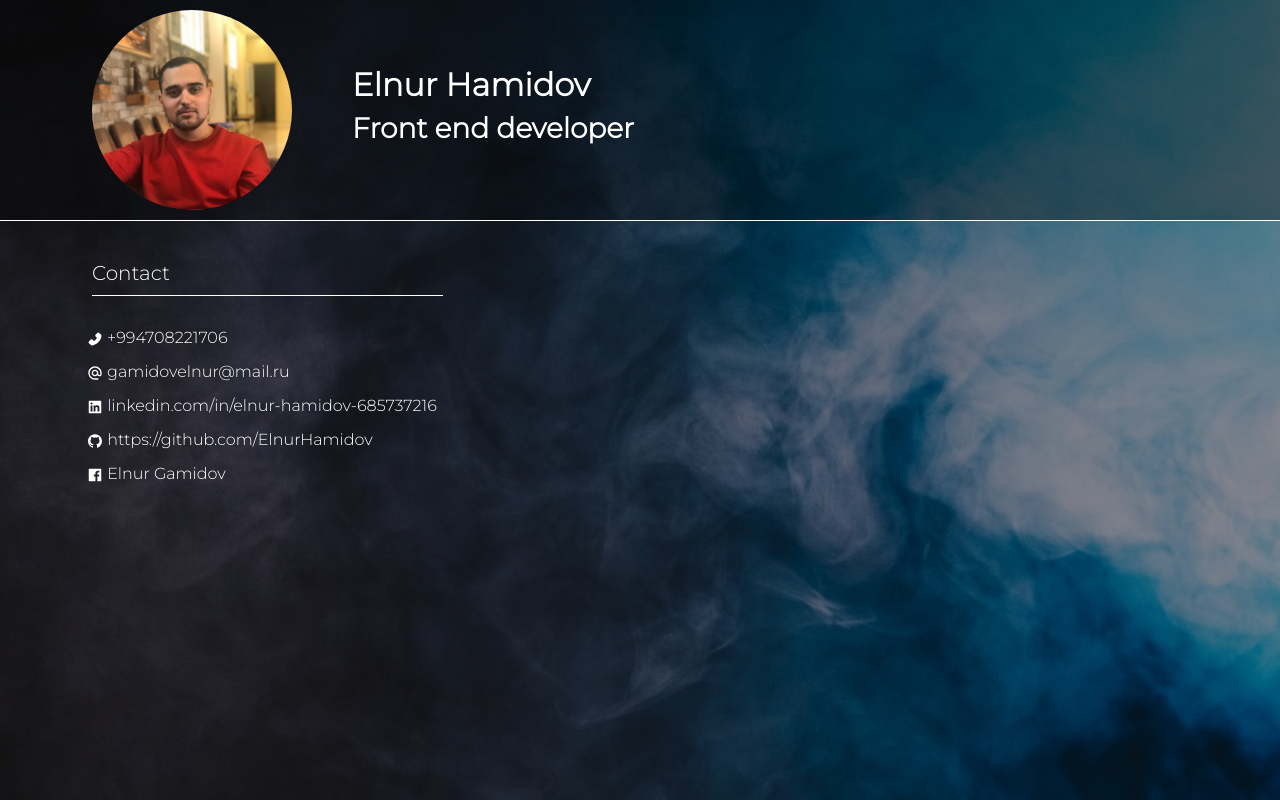
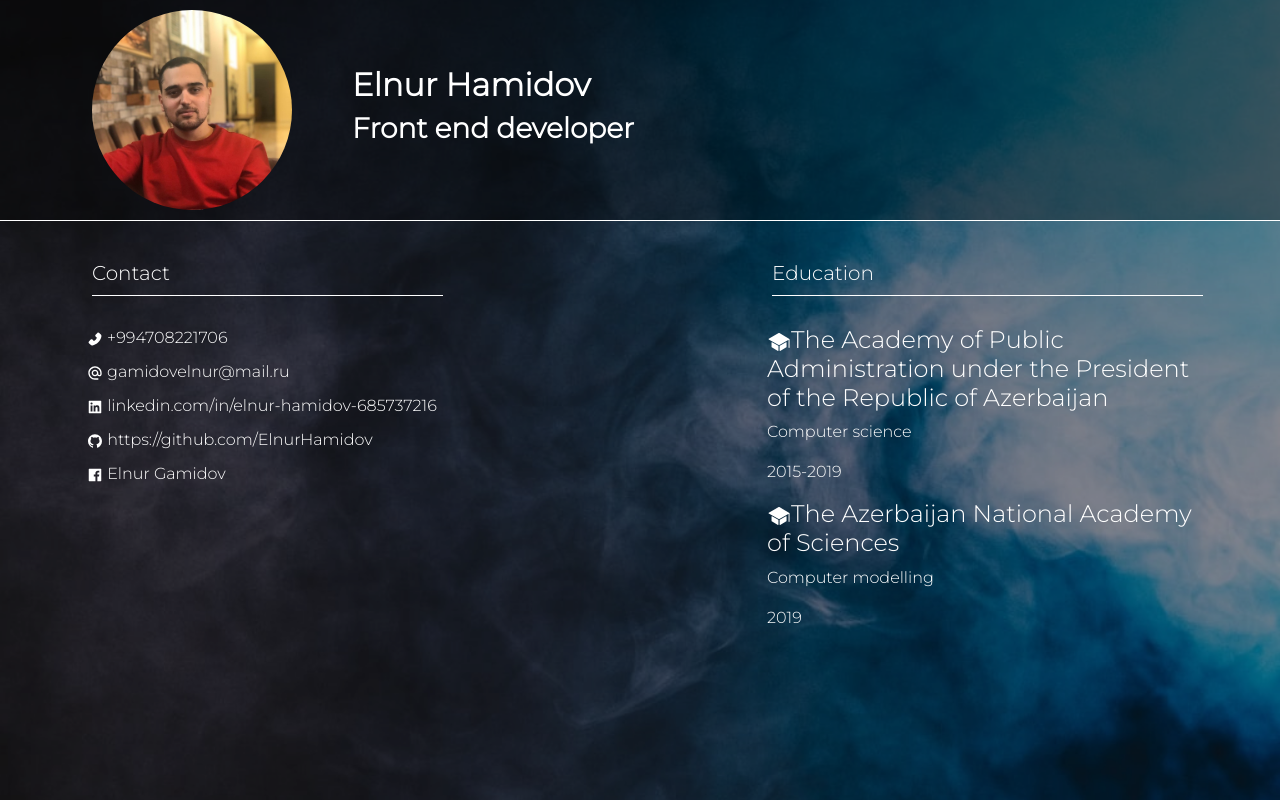
Before and after one commit to ElnurHamidov/CV, a React (Create React App) app: page / in a window 1280 px wide. Shown: the top 800 px of the page. Built offline with nearby package versions, Linux system fonts and the light colour scheme.

Commit message:
Education added

```diff
--- a/src/App.css
+++ b/src/App.css
@@ -35,8 +35,14 @@
 }
 
 
-.contact-item{
+.contact-item,
+.education-item
+{
   margin: 10px 0px;
+}
+
+.education{
+  padding-left: 300px;
 }
 
 .contact-item a{
--- /dev/null
+++ b/src/Education.js
@@ -0,0 +1,29 @@
+import React from 'react';
+import { IoIosSchool } from "react-icons/io";
+
+
+class Education extends React.Component{
+
+
+    render(){
+        return(
+            <div className="education">
+                <div className="h5" style={{marginLeft: '5px',marginBottom: '30px', borderBottom: '1px solid #fff', paddingBottom: '10px'}}>Education</div>
+                <div className='education-item'>
+                    <div className='h4'><IoIosSchool />The Academy of Public Administration under the President of the Republic of Azerbaijan </div>
+                    <p>Computer science</p>
+                    <p>2015-2019</p>
+                </div>
+                <div className='education-item'>
+                    <div className='h4'><IoIosSchool />The Azerbaijan National Academy of Sciences</div>
+                    <p>Computer modelling</p>
+                    <p>2019</p>
+                </div>
+
+            </div>
+
+        );
+    }
+}
+
+export default Education;
--- a/src/Main.js
+++ b/src/Main.js
@@ -1,5 +1,6 @@
 import React from 'react';
 import Contacts from './Contacts';
+import Education from './Education';
 
 class Main extends React.Component{
 
@@ -11,6 +12,9 @@ class Main extends React.Component{
                         <div className="col-md-4">
                             <Contacts />
                         </div>
+                        <div className="col-md-8">
+                            <Education />
+                        </div>
                     </div>
                 </div>
             </div>
```
